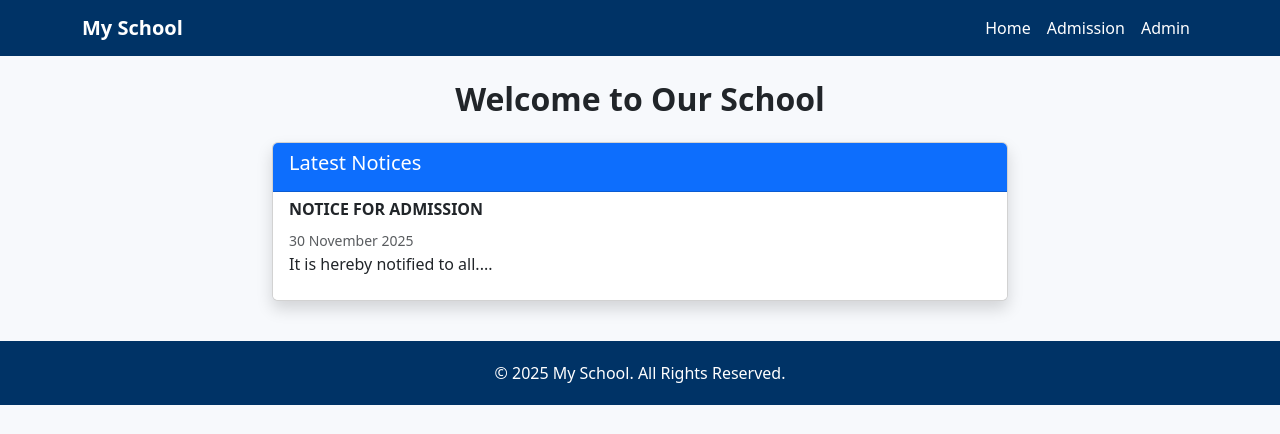
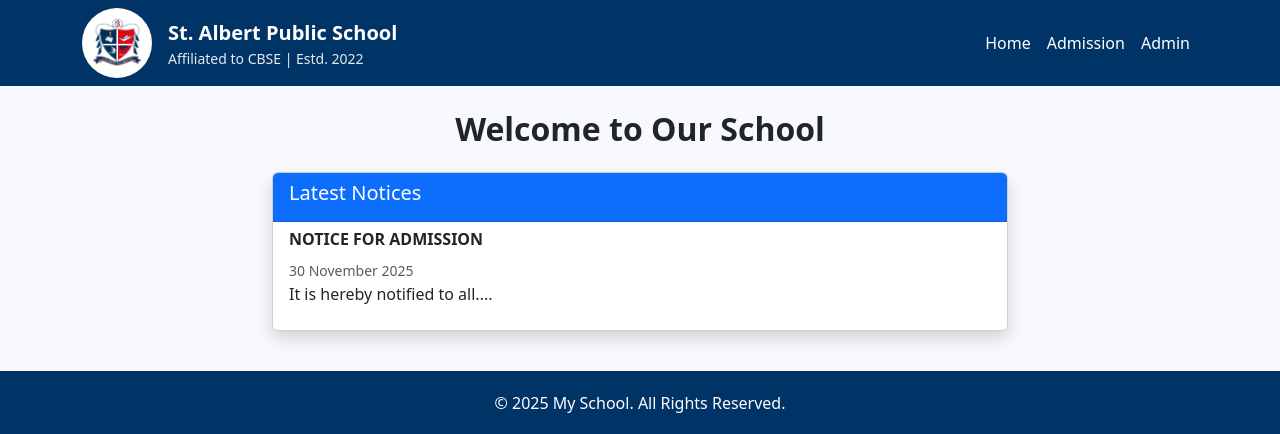
Before and after one commit to AyushDuttaCSE/school_demo, a Flask app: page / in a window 1280 px wide. Shown: the top 434 px of the page. Run offline with Flask 3, Linux system fonts and the light colour scheme.

Commit message:
Initial commit

```diff
--- a/templates/base.html
+++ b/templates/base.html
@@ -21,22 +21,37 @@
 <body>
 
 <nav class="navbar navbar-expand-lg">
-  <div class="container">
-    <a class="navbar-brand fw-bold" href="/">My School</a>
+  <div class="container d-flex align-items-center">
+
+      <!-- Logo + School Name -->
+      <div class="d-flex align-items-center gap-3">
+          <img src="{{ url_for('static', filename='images/logo.png') }}"
+               alt="School Logo"
+               style="height: 70px; width:70px; object-fit: cover; border-radius: 50%; background:white; padding:5px;">
+
+          <div>
+              <a class="navbar-brand fw-bold" href="/" style="margin:0;">St. Albert Public School</a>
+              <p style="margin: 0; font-size: 14px; opacity: 0.9; color: white;">Affiliated to CBSE | Estd. 2022</p>
+          </div>
+      </div>
+
+      <!-- Mobile Toggle Button -->
       <button class="navbar-toggler" type="button" data-bs-toggle="collapse" data-bs-target="#navbarNav">
           <span class="navbar-toggler-icon bg-light"></span>
       </button>
+
+      <!-- Navigation Buttons (Right-Aligned) -->
       <div class="collapse navbar-collapse" id="navbarNav">
           <ul class="navbar-nav ms-auto">
-
               <li class="nav-item"><a class="nav-link" href="/">Home</a></li>
               <li class="nav-item"><a class="nav-link" href="/admission">Admission</a></li>
               <li class="nav-item"><a class="nav-link" href="/admin/login">Admin</a></li>
-
           </ul>
       </div>
+
   </div>
 </nav>
+
 
 <div class="container mt-4">
     {% block content %}{% endblock %}
--- a/templates/index.html
+++ b/templates/index.html
@@ -1,5 +1,9 @@
 {% extends "base.html" %}
 {% block content %}
+
+<!-- Header Section -->
+
+<!-- Main Content Section -->
 
 <h2 class="mb-4 text-center fw-bold">Welcome to Our School</h2>
 
```
Also changed, not shown: static/images/logo.png (added). Lines whose indentation alone changed are shown as unchanged.
